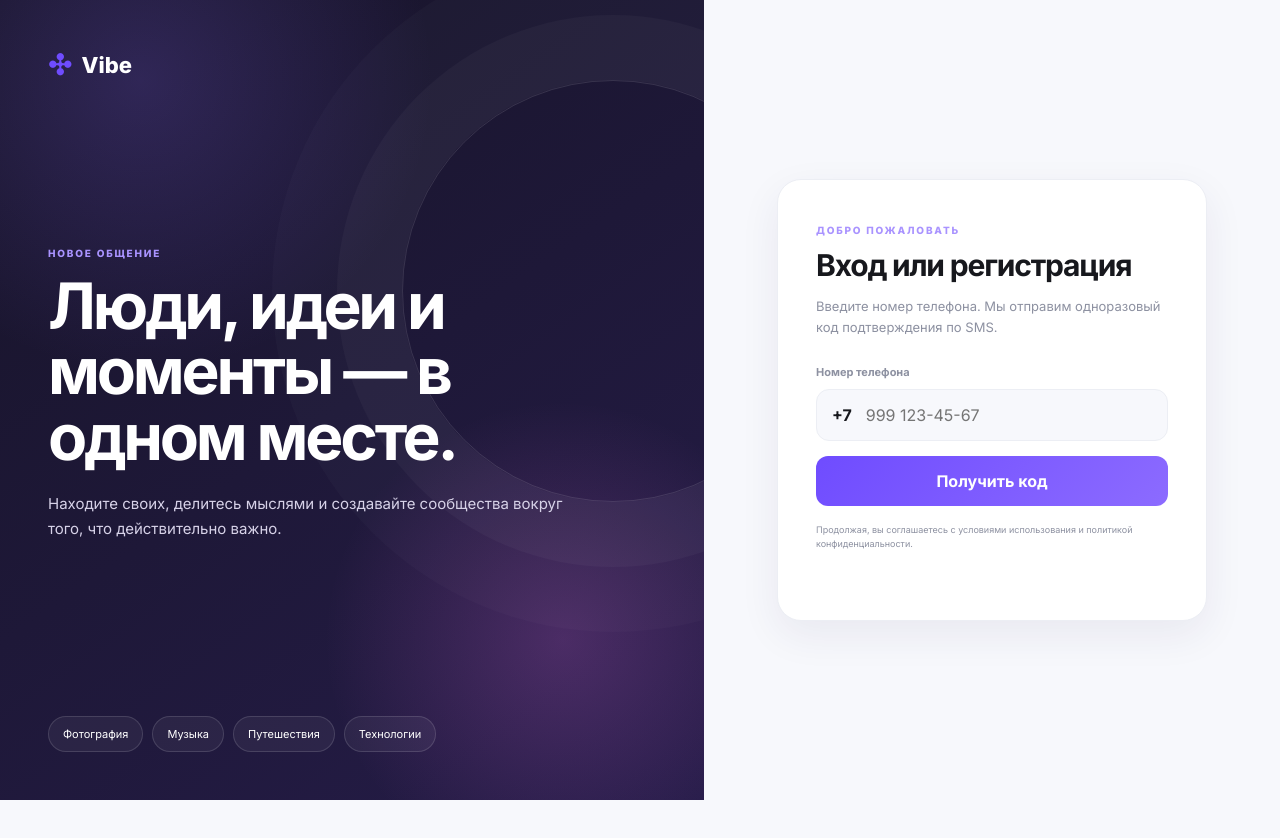
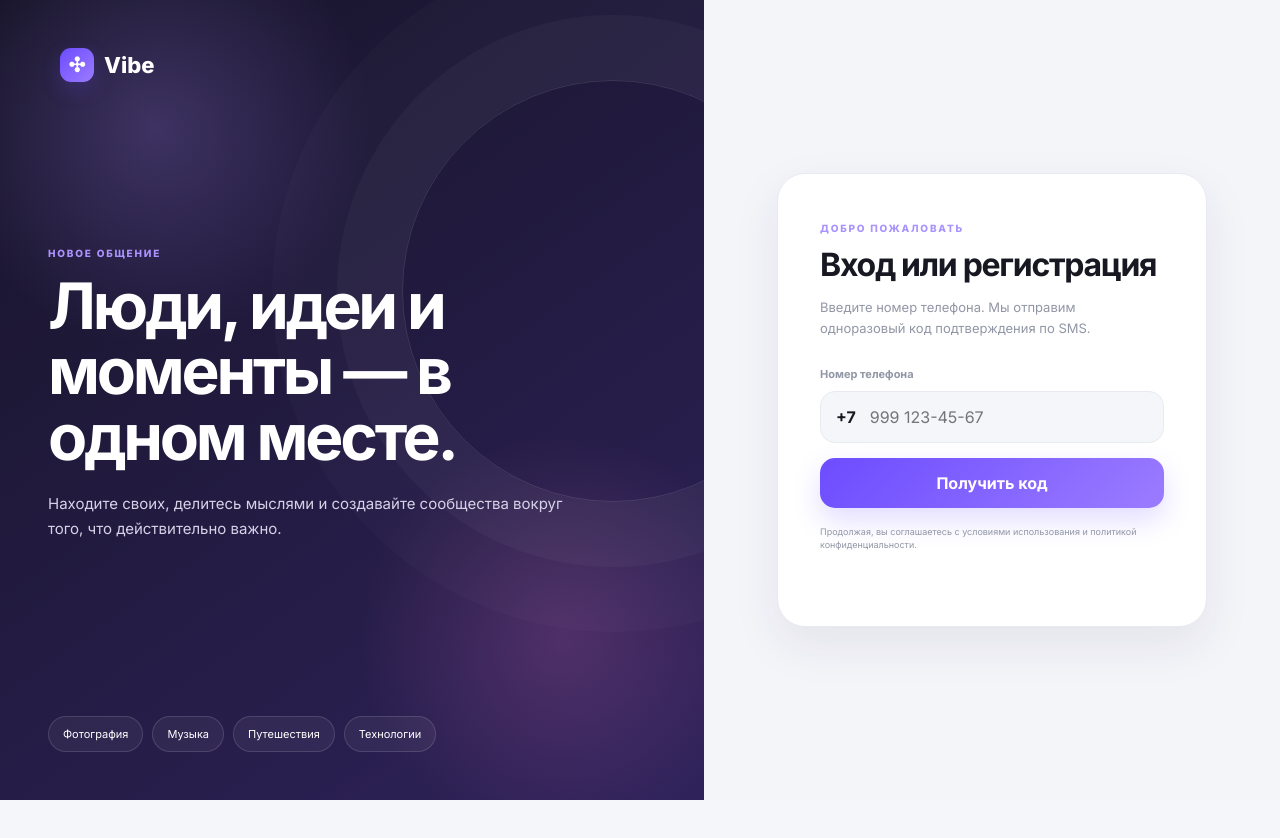
Before and after one commit to vasilev38998/kapouchfree, a website: page index.html in a window 1280 px wide. Drawn offline with Linux system fonts and the light colour scheme; no server answers.

Commit message:
Enable refreshed Vibe visual layer

```diff
--- a/index.html
+++ b/index.html
@@ -11,6 +11,7 @@
   <link rel="stylesheet" href="styles.css" />
   <link rel="stylesheet" href="auth.css" />
   <link rel="stylesheet" href="realtime.css" />
+  <link rel="stylesheet" href="design.css" />
 </head>
 <body class="auth-pending">
   <section class="auth-screen" id="authScreen" aria-live="polite">
```
